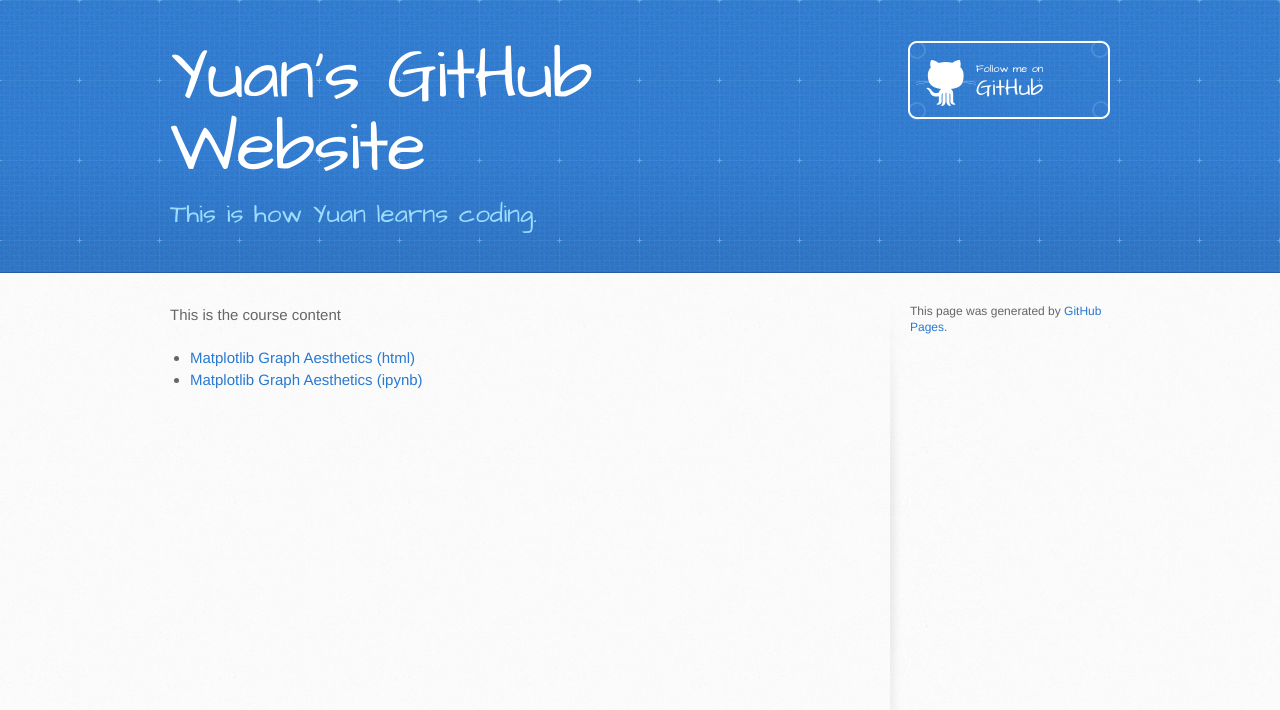
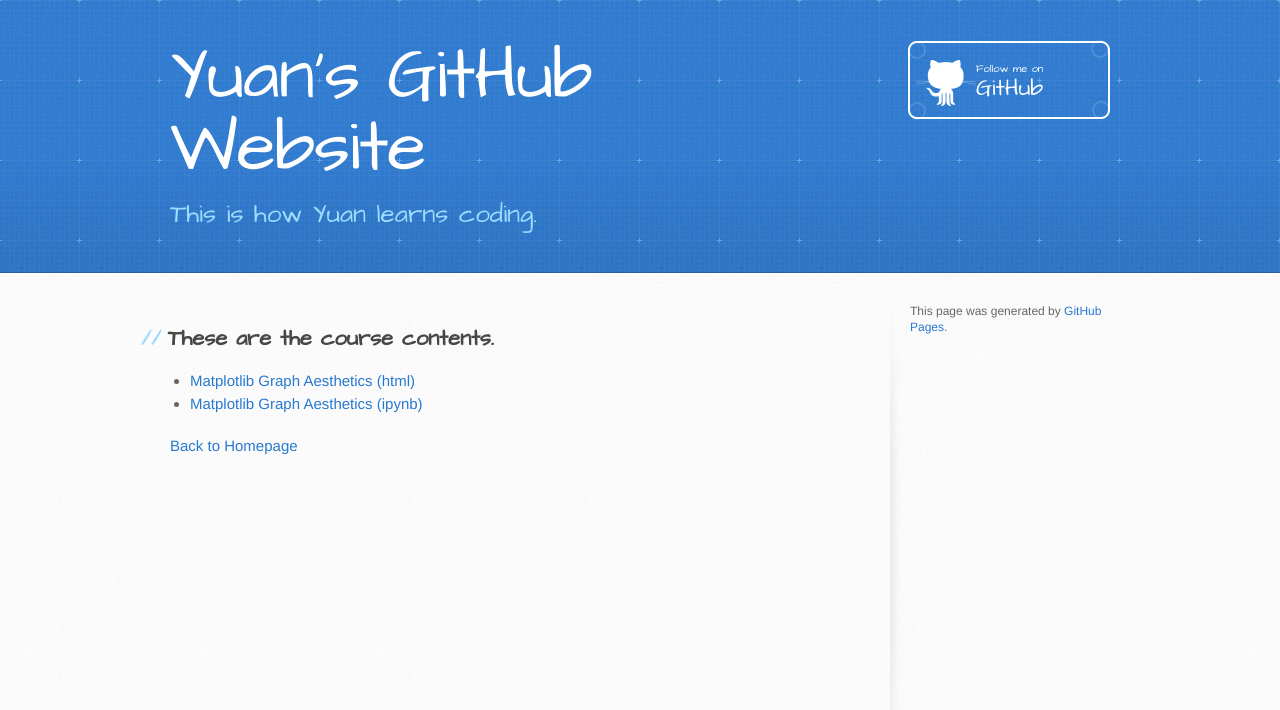
Before and after one commit to yuanlihelen/yuanlihelen.github.io, a Jekyll site: the page built from Visualization/index.md, in a window 1280 px wide. Shown: the top 710 px of the page. Built offline with Jekyll 4.4.1, drawn with Linux system fonts in a browser that asks for light colours; our own code applies the rules of GitHub Pages for plain Markdown files.

Commit message:
Update index.md

```diff
--- a/Visualization/index.md
+++ b/Visualization/index.md
@@ -2,6 +2,9 @@
 Title: Into to Matplotlib Package
 Description: Course Content
 ---
-This is the course content
+## These are the course contents.
 - [Matplotlib Graph Aesthetics (html)](MatplotlibGraphAesthetics.html)
 - [Matplotlib Graph Aesthetics (ipynb)](MatplotlibGraphAesthetics.ipynb)
+
+
+[Back to Homepage](/index.md)
```
